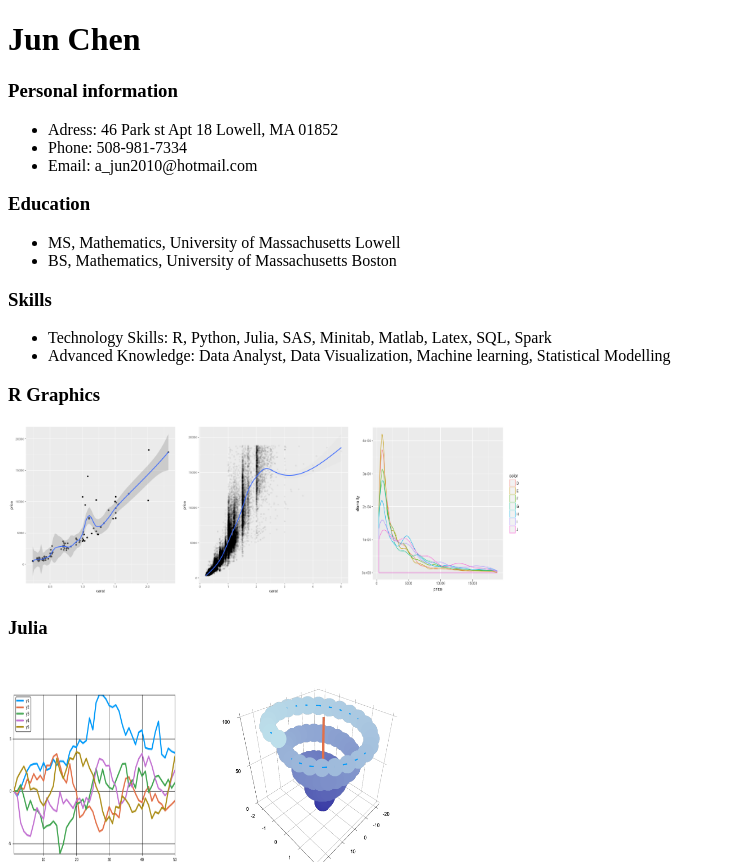
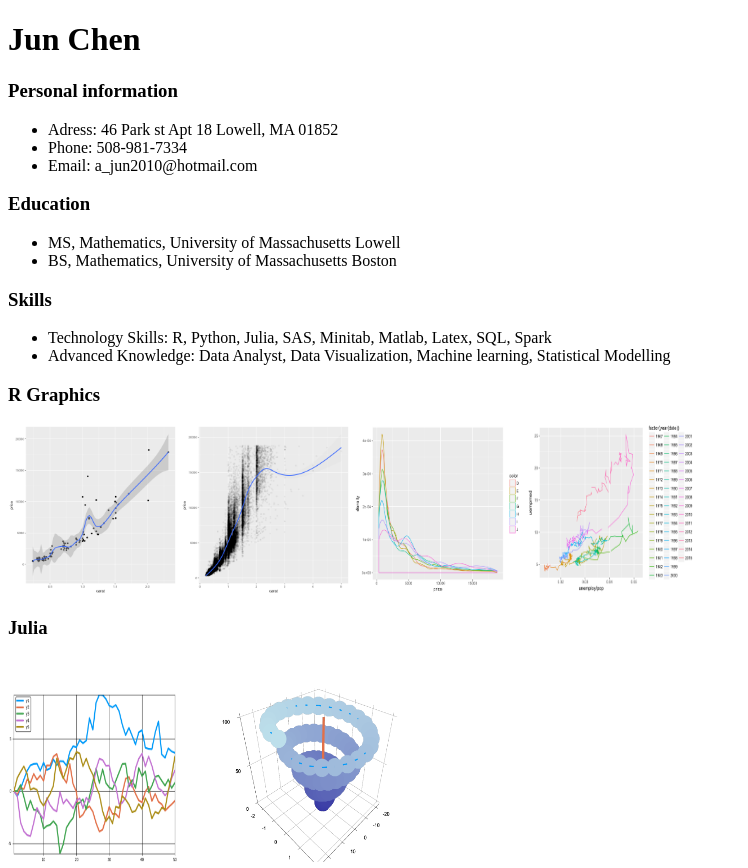
Before and after one commit to Jun1890/Jun1890.github.io, a plain HTML site: page index.html in a window 1280 px wide. Shown: the top 868 px of the page, without its empty margins (0-748 px from the left). Drawn offline with Linux system fonts and the light colour scheme.

Commit message:
update
add new plots

```diff
--- a/index.html
+++ b/index.html
@@ -25,6 +25,7 @@
  <a href="https://jun1890.github.io/images/sample_diamonds.png"><img src="https://jun1890.github.io/images/sample_diamonds.png" alt="sample diamond data" style="width:169px;height:169px;"></a>
  <a href=https://Jun1890.github.io/images/data_diamonds.png><img src="https://jun1890.github.io/images/data_diamonds.png" alt="data diamond data" style="width:169px;height:169px;"></a>
  <a href="https://jun1890.github.io/images/price_color.png"><img src="https://jun1890.github.io/images/price_color.png" alt="price_color diamond data" style="width:169px;height:169px;"></a>
+ <a href="https://jun1890.github.io/images/umeploy_color.png"><img src="https://jun1890.github.io/images/umeploy_color.png" alt="unempoly data" style="width:169px;height:169px;"></a>
 <h3>Julia</h3>
  <a href="https://jun1890.github.io/images/julia_sample_plots.png"><img src="https://jun1890.github.io/images/julia_sample_plots.png" alt="julia sample" style="width:169px;height:169px;"></a>
  <a href="https://jun1890.github.io/images/newplot.png"><img src="https://jun1890.github.io/images/newplot.png" alt="julia sample" style="width:275px;height:205px;"></a>
```
